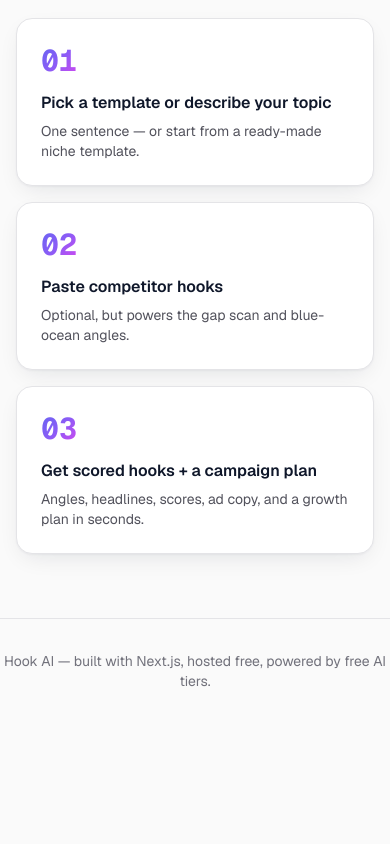
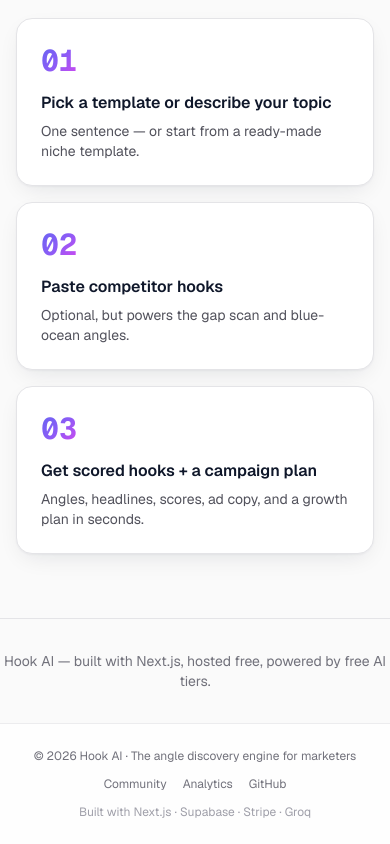
Before and after one commit to gitvamshidhar-m/hook-ai-marketing-engine, a Next.js app: page / in a window 390 px wide. Shown: the part 5672-6516 px from the top of the page. Before the commit the page ends 6395 px from the top, so only its background shows below. Built offline with nearby package versions, Linux system fonts and the light colour scheme; no server answers.

Commit message:
feat: README, footer, SEO (sitemap, robots, JSON-LD, metadata)

```diff
--- a/app/layout.tsx
+++ b/app/layout.tsx
@@ -2,6 +2,7 @@ import type { Metadata } from "next";
 import { Geist, Geist_Mono } from "next/font/google";
 import "./globals.css";
 import NavBar from "@/components/NavBar";
+import Footer from "@/components/Footer";
 import { AuthProvider } from "@/components/AuthProvider";
 
 const geistSans = Geist({
@@ -17,7 +18,16 @@ const geistMono = Geist_Mono({
 export const metadata: Metadata = {
   title: "Hook AI — The Angle Discovery Engine for Marketers",
   description:
-    "Find the psychological angles your competitors are missing, get CTR-predicted headlines, and a USP in seconds. Free, AI-powered, no signup.",
+    "Generate CTR-predicted ad headlines, email subjects, and YouTube titles. Find the psychological angles your competitors are missing. Free AI-powered marketing tool.",
+  keywords: [
+    "marketing hooks",
+    "ad headline generator",
+    "email subject line generator",
+    "AI marketing tool",
+    "copywriting angles",
+    "competitor analysis",
+    "CTR prediction",
+  ],
   metadataBase: new URL("https://hook-ai-marketing-engine.vercel.app"),
   openGraph: {
     title: "Hook AI — The Angle Discovery Engine for Marketers",
@@ -53,11 +63,27 @@ export default function RootLayout({
         <link rel="manifest" href="/manifest.json" />
         <meta name="apple-mobile-web-app-capable" content="yes" />
         <meta name="apple-mobile-web-app-status-bar-style" content="black-translucent" />
+        <script
+          type="application/ld+json"
+          dangerouslySetInnerHTML={{
+            __html: JSON.stringify({
+              "@context": "https://schema.org",
+              "@type": "WebApplication",
+              name: "Hook AI",
+              url: "https://hook-ai-marketing-engine.vercel.app",
+              description:
+                "AI-powered marketing hook and angle discovery engine. Generates CTR-predicted ad headlines, email subjects, and YouTube titles.",
+              applicationCategory: "BusinessApplication",
+              offers: { "@type": "Offer", price: "0", priceCurrency: "USD" },
+            }),
+          }}
+        />
       </head>
       <body className="flex min-h-full flex-col">
         <AuthProvider>
           <NavBar />
           {children}
+          <Footer />
         </AuthProvider>
         <script
           dangerouslySetInnerHTML={{
--- /dev/null
+++ b/app/robots.ts
@@ -0,0 +1,11 @@
+import type { MetadataRoute } from "next";
+
+export default function robots(): MetadataRoute.Robots {
+  return {
+    rules: {
+      userAgent: "*",
+      allow: "/",
+    },
+    sitemap: "https://hook-ai-marketing-engine.vercel.app/sitemap.xml",
+  };
+}
--- /dev/null
+++ b/app/sitemap.ts
@@ -0,0 +1,11 @@
+import type { MetadataRoute } from "next";
+
+export default function sitemap(): MetadataRoute.Sitemap {
+  const base = "https://hook-ai-marketing-engine.vercel.app";
+  return [
+    { url: base, changeFrequency: "weekly", priority: 1 },
+    { url: `${base}/community`, changeFrequency: "daily", priority: 0.8 },
+    { url: `${base}/campaigns`, changeFrequency: "weekly", priority: 0.5 },
+    { url: `${base}/analytics`, changeFrequency: "weekly", priority: 0.5 },
+  ];
+}
--- /dev/null
+++ b/components/Footer.tsx
@@ -0,0 +1,37 @@
+"use client";
+
+import Link from "next/link";
+import { useState } from "react";
+
+export default function Footer() {
+  const [year] = useState(() => new Date().getFullYear());
+
+  return (
+    <footer className="mt-auto border-t border-zinc-200/70 bg-white/75 backdrop-blur-xl dark:border-zinc-800/70 dark:bg-zinc-950/75">
+      <div className="mx-auto flex max-w-6xl flex-col items-center justify-between gap-3 px-4 py-6 sm:flex-row">
+        <p className="text-xs text-zinc-500">
+          © {year} Hook AI · The angle discovery engine for marketers
+        </p>
+        <div className="flex items-center gap-4 text-xs text-zinc-500">
+          <Link href="/community" className="transition hover:text-zinc-800 dark:hover:text-zinc-200">
+            Community
+          </Link>
+          <Link href="/analytics" className="transition hover:text-zinc-800 dark:hover:text-zinc-200">
+            Analytics
+          </Link>
+          <a
+            href="https://github.com/gitvamshidhar-m/hook-ai-marketing-engine"
+            target="_blank"
+            rel="noopener noreferrer"
+            className="transition hover:text-zinc-800 dark:hover:text-zinc-200"
+          >
+            GitHub
+          </a>
+        </div>
+        <p className="text-xs text-zinc-400">
+          Built with Next.js · Supabase · Stripe · Groq
+        </p>
+      </div>
+    </footer>
+  );
+}
```
Also changed, not shown: 1 other file (tests, documents, lock files or other folders).
